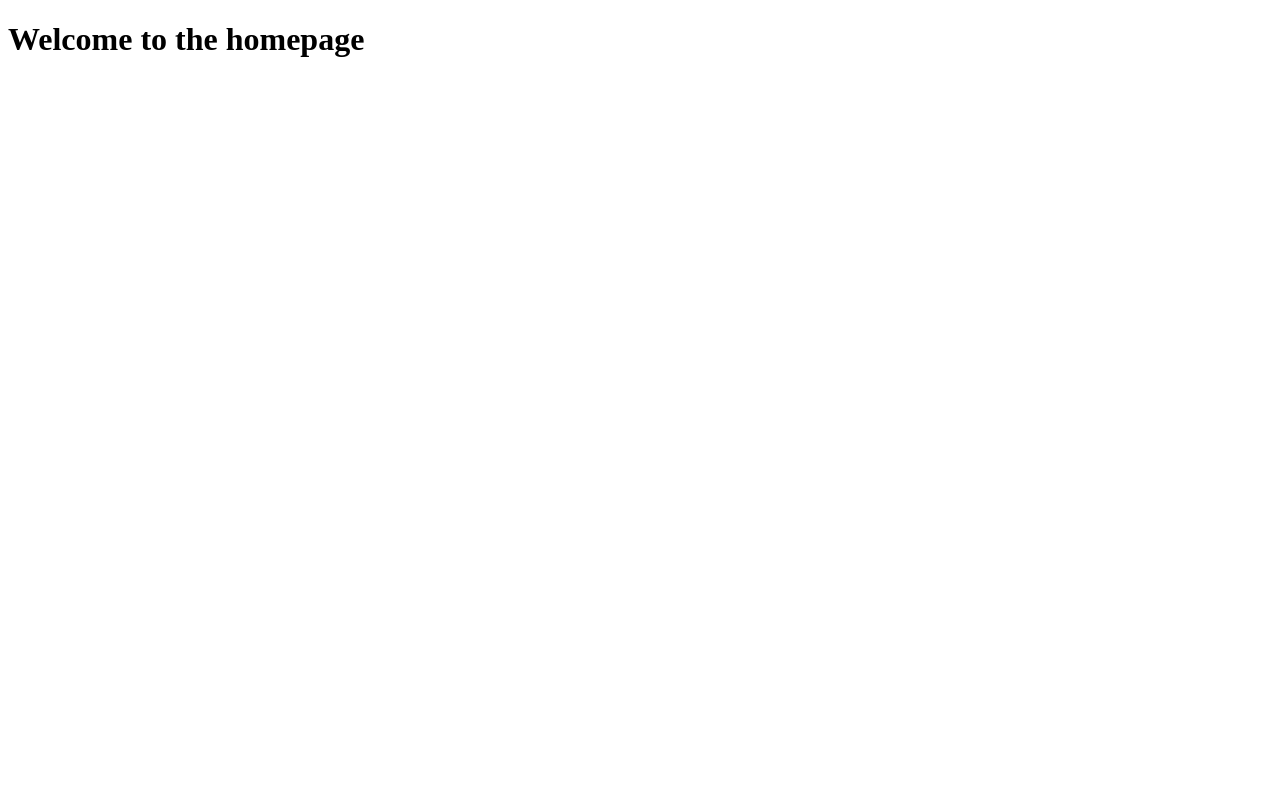
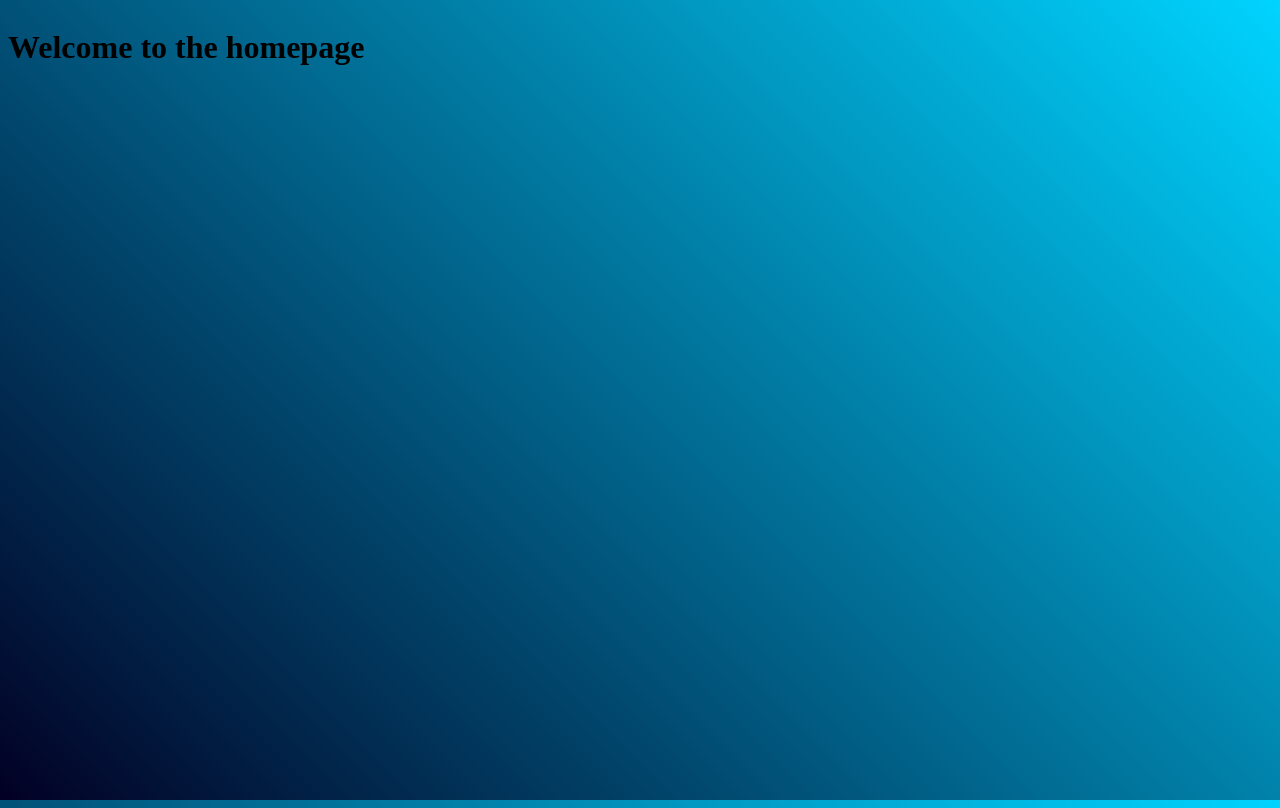
Before and after one commit to azerkail/azerkail.github.io, a Nuxt app: page / in a window 1280 px wide. Built offline with nearby package versions, Linux system fonts and the light colour scheme.

Commit message:
Added a basic gradient to the background.

```diff
--- /dev/null
+++ b/assets/css/main.css
@@ -0,0 +1,8 @@
+body {
+    position: absolute;
+    height: 100%;
+    width: 100%;
+    background: rgb(2,0,36);
+    background: linear-gradient(45deg, rgba(2,0,36,1) 0%, rgba(0,212,255,1) 100%);
+    background-attachment: fixed; /** This must come after linear-gradient. **/
+}
--- a/nuxt.config.ts
+++ b/nuxt.config.ts
@@ -5,5 +5,6 @@ export default defineNuxtConfig({
         typeCheck: true
     },
     ssr: true,
-    spaLoadingTemplate: false
+    spaLoadingTemplate: false,
+    css: ['~/assets/css/main.css']
 })
```
